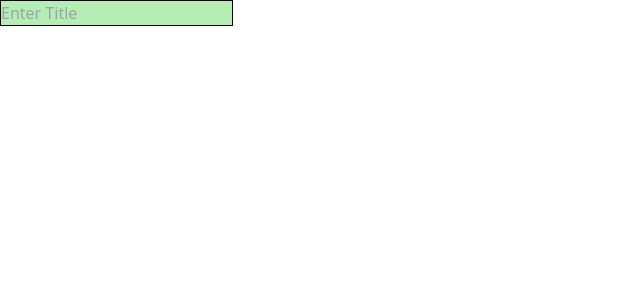
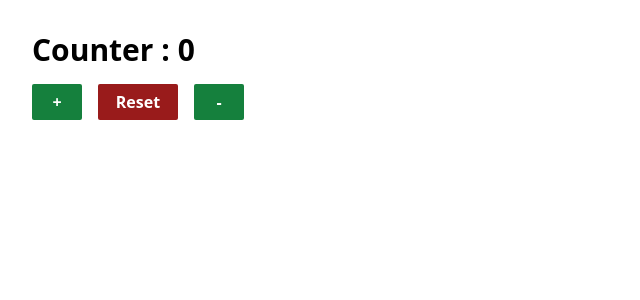
Before and after one commit to diduladishan/React_Project_Practice, a React (Vite) app: page / in a window 1280 px wide. Shown: the top 300 px of the page, without its empty margins (0-640 px from the left). Built offline with nearby package versions, Linux system fonts and the light colour scheme.

Commit message:
create a counter and stored the count value inside localStorage

```diff
--- a/src/App.jsx
+++ b/src/App.jsx
@@ -10,6 +10,7 @@ import ReactCalculator from "./pages/ReactCalculator";
 import SimpleCounterApp from "./pages/SimpleCounterApp";
 import SimpleFormValidation from "./pages/SimpleFormValidation";
 import TemperatureConverter from "./pages/TemperatureConverter";
+import CounterWithLocalStorage from "./pages/useEffect/CounterWithLocalStorage";
 import TitleUpdater from "./pages/useEffect/TitleUpdater";
 import ToDoList from "./pages/useReducer/TodoList";
 import ToggleThemeApp from "./pages/useReducer/ToggleThemeApp";
@@ -32,7 +33,8 @@ function App() {
       {/* <ExpenseTracker /> */}
       {/* <UseReducerPractice /> */}
       {/* <ToDoList /> */}
-      <TitleUpdater />
+      {/* <TitleUpdater /> */}
+      <CounterWithLocalStorage />
     </>
   );
 }
--- /dev/null
+++ b/src/pages/useEffect/CounterWithLocalStorage.jsx
@@ -0,0 +1,52 @@
+import React, { useEffect, useState } from "react";
+
+const CounterWithLocalStorage = () => {
+  const [count, setCount] = useState(() => {
+    const savedCount = localStorage.getItem("count");
+    return Number(savedCount) || 0;
+  });
+
+  useEffect(() => {
+    localStorage.setItem("count", count);
+  }, [count]);
+
+  function increment() {
+    setCount(count + 1);
+  }
+
+  function decrement() {
+    setCount(count - 1);
+  }
+
+  function reset() {
+    setCount(0);
+  }
+  return (
+    <div className="m-8">
+      <p className="text-3xl font-bold mb-4">Counter : {count}</p>
+
+      <div className="flex items-center gap-4">
+        <button
+          onClick={increment}
+          className="w-[50px] bg-green-700 px-2 py-1.5 rounded-sm font-bold text-white"
+        >
+          +
+        </button>
+        <button
+          className="w-[80px] bg-red-800  px-2 py-1.5 rounded-sm font-bold text-white"
+          onClick={reset}
+        >
+          Reset
+        </button>
+        <button
+          onClick={decrement}
+          className="w-[50px] bg-green-700 px-2 py-1.5 rounded-sm font-bold text-white"
+        >
+          -
+        </button>
+      </div>
+    </div>
+  );
+};
+
+export default CounterWithLocalStorage;
```
